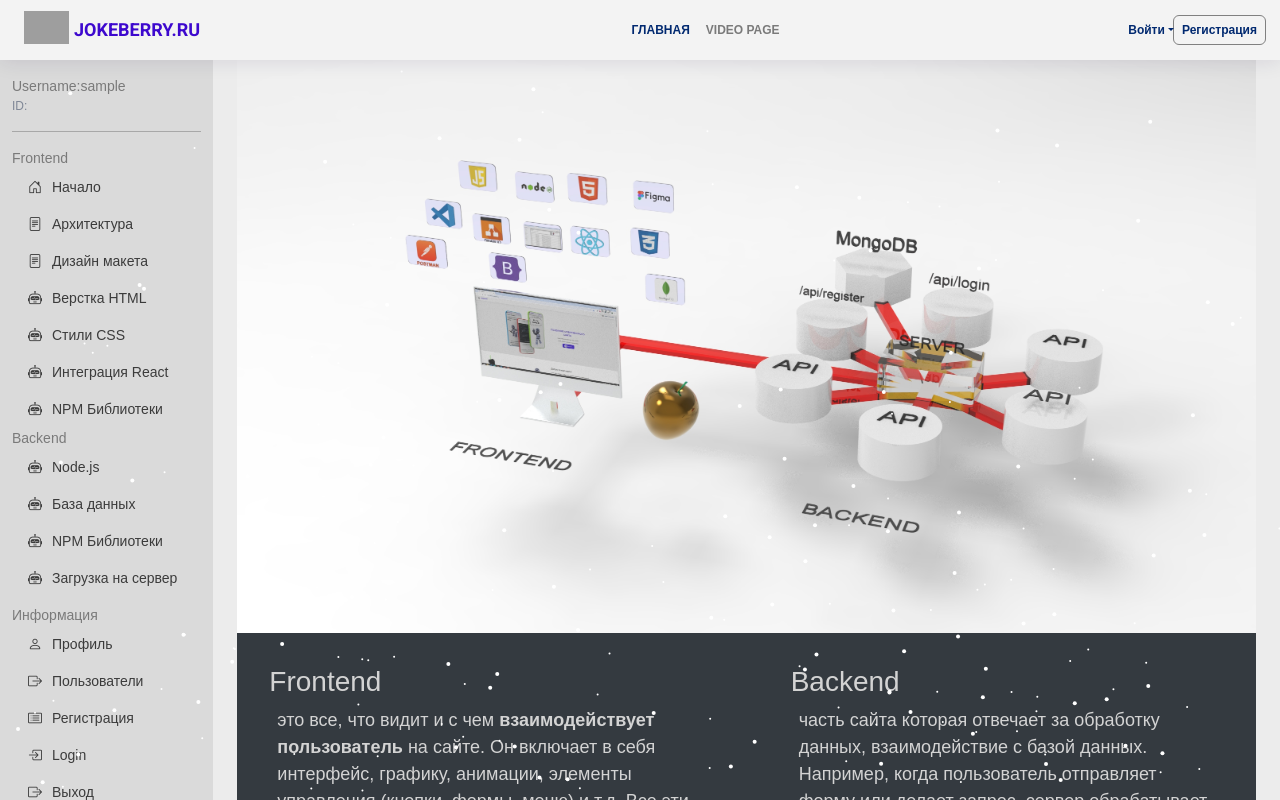
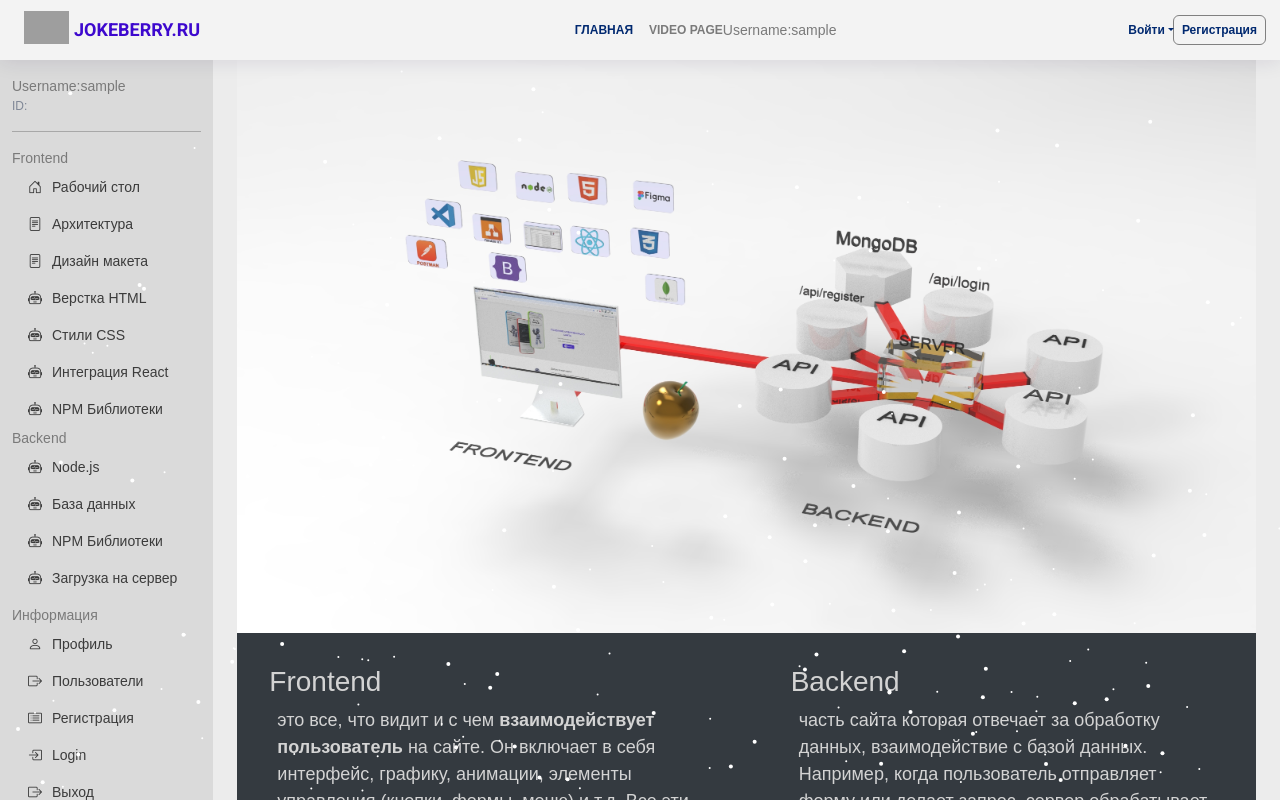
Before and after one commit to dankfedorov/Jokeberry-Frontend, a React app: page /dashboard in a window 1280 px wide. Shown: the top 800 px of the page. Built offline with nearby package versions, Linux system fonts and the light colour scheme; sample sign-in values are in the browser's storage; grey boxes are pictures that could not be loaded.

Commit message:
add top nav id

```diff
--- a/src/components/TopNav.jsx
+++ b/src/components/TopNav.jsx
@@ -2,6 +2,8 @@ import React from "react";
 import TestBtn from "../components/TestBtn";
 
 function TopNav() {
+  const username = JSON.parse(localStorage.getItem('username'));
+  const id = JSON.parse(localStorage.getItem('id'));
   return (
     <nav className="header-nav ms-auto">
       <ul className="d-flex align-items-center ">
@@ -22,6 +24,7 @@ function TopNav() {
             <span className="d-none d-md-block ps-3 small ">VIDEO PAGE</span>
           </a>
         </li>
+        <span className="small ">Username:{username}</span>
 
         {/* <li class="nav-item dropdown">
           <a class="nav-link nav-profile d-flex align-items-center pe-0 dropdown-toggle" href="#" id="navbarDropdownMenuLink" role="button" data-bs-toggle="dropdown" aria-expanded="false">
--- a/src/components/data/frontendlink.js
+++ b/src/components/data/frontendlink.js
@@ -1,7 +1,7 @@
 const frontendlink = [
     {
         _id: 1,
-        name: 'Начало',
+        name: 'Рабочий стол',
         icon: 'bi bi-house-door',
         link: '/dashboard'
     },
--- a/src/pages/Dashboard.js
+++ b/src/pages/Dashboard.js
@@ -20,11 +20,8 @@ function Dashboard() {
           <main className="col-md-9 ms-sm-auto col-lg-10 px-md-4 main__container">
           {/* <Breadcrumbs /> */}
 
-          {/* <main class="col-md-8 col-lg-9 px-md-3  ms-sm-auto"> */}
 
            <Architect/>
-
-
 
 
 
```
